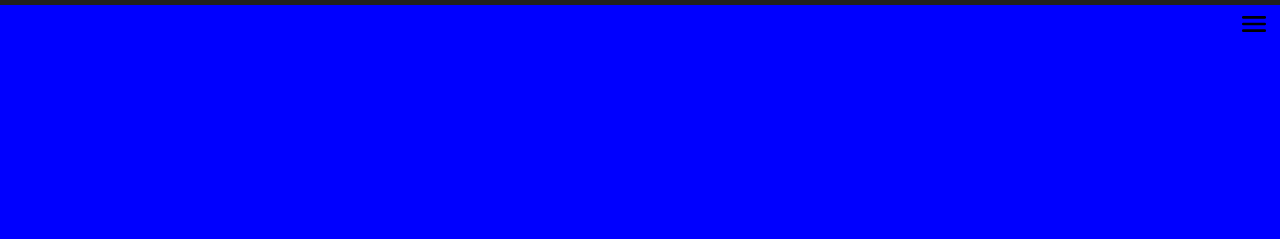
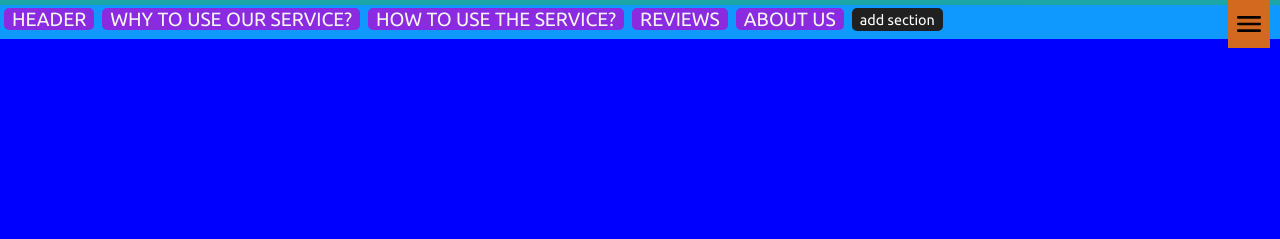
Before and after one commit to ibnsamy96/fwd-landing-page-project, a plain HTML site: page index.html in a window 1280 px wide. Shown: the top 239 px of the page. Drawn offline with Linux system fonts and the light colour scheme.

Commit message:
solved nav toggle issue

```diff
--- a/css/styles.css
+++ b/css/styles.css
@@ -11,6 +11,7 @@ body {
 }
 
 #navbarToggle {
+  background-color: chocolate;
   position: fixed;
   top: 0px;
   right: 10px;
@@ -19,6 +20,8 @@ body {
   height: 2rem;
   padding-bottom: 0.5rem;
   padding-top: 0.5rem;
+  padding-right: 0.3rem;
+  padding-left: 0.3rem;
   z-index: 10;
 }
 
@@ -31,7 +34,7 @@ body {
   /* height: auto; */
   padding-bottom: 0.5rem;
   padding-top: 0.5rem;
-  display: none;
+  display: flex;
   padding-right: 46px;
   flex-direction: row;
   position: fixed;
@@ -64,8 +67,9 @@ body {
   list-style-type: none;
 }
 
-#navbar ul .active {
-  background-color: yellow;
+#navbar ul li .active {
+  background-color: blueviolet !important;
+  color: whitesmoke !important;
 }
 
 #navbar ul li a {
@@ -78,7 +82,7 @@ body {
   padding-left: 8px;
 }
 
-#navbar ul li a[href="#header"] {
+#navbar ul:first-child a {
   background-color: blueviolet;
   color: whitesmoke;
 }
--- a/js/app.js
+++ b/js/app.js
@@ -5,7 +5,7 @@ window.addEventListener("scroll", function () {
   siteSections = document.querySelectorAll("section");
 
   for (section of siteSections) {
-    var sectionRect = section.getBoundingClientRect();
+    const sectionRect = section.getBoundingClientRect();
     if (
       sectionRect.top <=
         (window.innerHeight / 2 || document.documentElement.clientHeight / 2) &&
@@ -13,15 +13,19 @@ window.addEventListener("scroll", function () {
         (window.innerHeight / 2 || document.documentElement.clientHeight / 2)
     ) {
       if (section.id !== sectionInViewPort) {
+        // active link status
         sectionInViewPort = section.id;
         const sectionLink = document.querySelector(`a[href='#${section.id}']`);
-        sectionLink.style.backgroundColor = "blueviolet";
-        sectionLink.style.color = "whitesmoke";
+        // sectionLink.style.backgroundColor = "blueviolet";
+        // sectionLink.style.color = "whitesmoke";
+        sectionLink.classList.add("active");
       }
     } else {
+      // not active link status
       const sectionLink = document.querySelector(`a[href='#${section.id}']`);
-      sectionLink.style.backgroundColor = "whitesmoke";
-      sectionLink.style.color = "blueviolet";
+      // sectionLink.style.backgroundColor = "whitesmoke";
+      // sectionLink.style.color = "blueviolet";
+      sectionLink.classList.remove("active");
     }
   }
 });
@@ -130,17 +134,21 @@ const fromLocalStorage = () => {
 
 handleRetrieve();
 
+const navbar = document.getElementById("navbar");
+navbar.style.display = "flex";
+
 const toggleNav = () => {
-  var navbar = document.getElementById("navbar");
-  var navbarToggle = document.getElementById("navbarToggle");
+  // var navbarToggle = document.getElementById("navbarToggle");
 
-  if (navbar.style.display === "none" || navbar.style.display === "") {
+  if (navbar.style.display === "flex") {
     console.log("if");
-    navbar.style.display = "flex";
+    console.log(navbar.style.display);
+    navbar.style.display = "none";
+    console.log(navbar.style.display);
     // navbarToggle.style.display = "none";
   } else {
     console.log("else");
-    navbar.style.display = "none";
+    navbar.style.display = "flex";
     // navbarToggle.style.display = "block";
   }
 };
```
